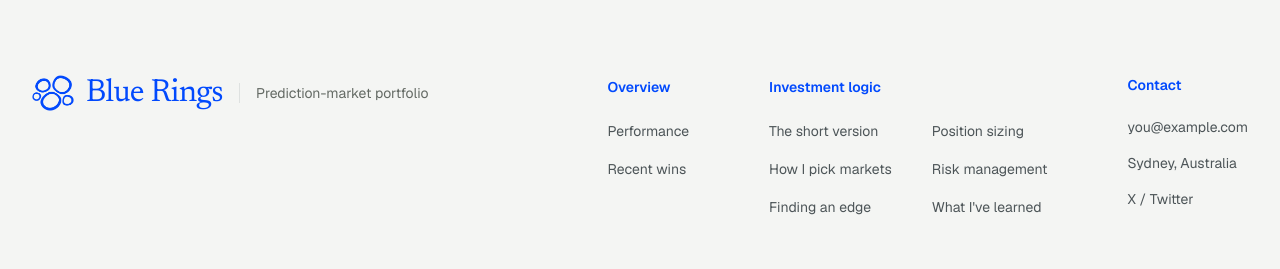
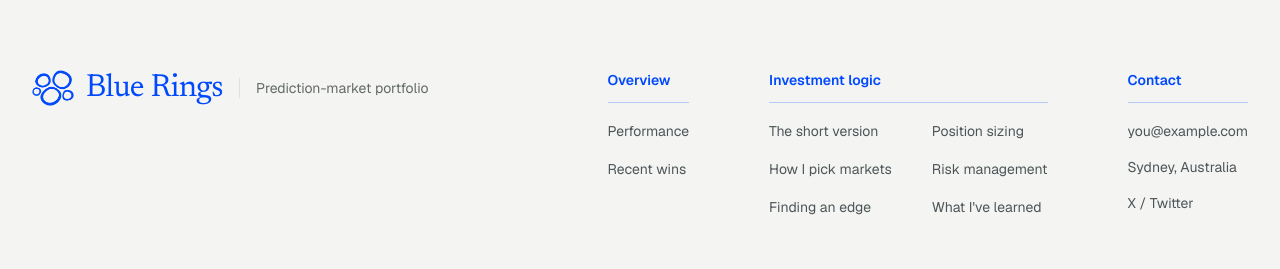
Before and after one commit to Tony-data/blue-rings, a Next.js app: page / in a window 1280 px wide. Shown: the part 316-585 px from the top of the page. Built offline with nearby package versions, Linux system fonts and the light colour scheme; no server answers.

Commit message:
Footer: rule under each column heading
A thin blue-tinted line sits under each heading and spans its whole
column, so the Investment logic rule runs across both of its link
columns. Headings now share the same box, so they line up exactly.

Co-Authored-By: Claude Opus 5.5 <noreply@anthropic.com>

```diff
--- a/src/components/site-footer.tsx
+++ b/src/components/site-footer.tsx
@@ -109,22 +109,25 @@ function Column({
 }) {
   return (
     <div className={className}>
-      {href ? (
-        <Link href={href} className="link-underline text-sm font-semibold text-blue">
-          {title}
-        </Link>
-      ) : (
-        <p className="text-sm font-semibold text-blue">{title}</p>
-      )}
+      {/* a rule under each heading spans the whole column — both sub-columns for Investment logic */}
+      <p className="border-b border-blue/25 pb-3 text-sm leading-5 font-semibold text-blue">
+        {href ? (
+          <Link href={href} className="link-underline">
+            {title}
+          </Link>
+        ) : (
+          title
+        )}
+      </p>
       {split ? (
         <ul
-          className="mt-5 grid grid-flow-col gap-x-10 gap-y-3.5"
+          className="mt-4 grid grid-flow-col gap-x-10 gap-y-3.5"
           style={{ gridTemplateRows: `repeat(${Math.ceil(split / 2)}, auto)` }}
         >
           {children}
         </ul>
       ) : (
-        <ul className="mt-5 space-y-3.5">{children}</ul>
+        <ul className="mt-4 space-y-3.5">{children}</ul>
       )}
     </div>
   );
```
